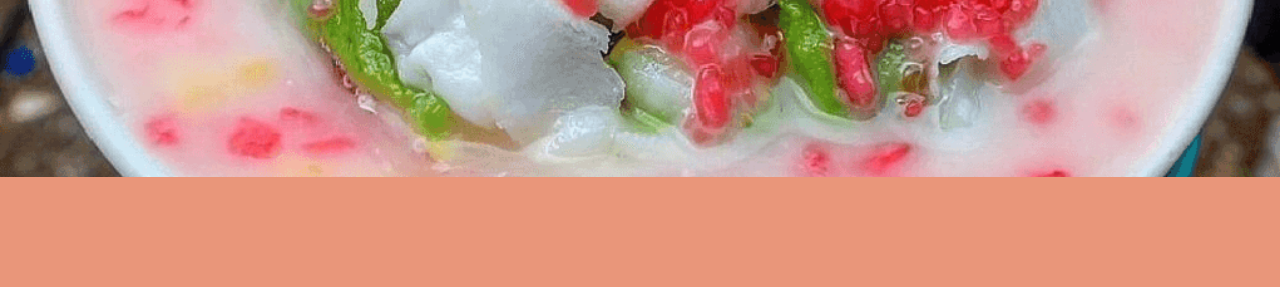
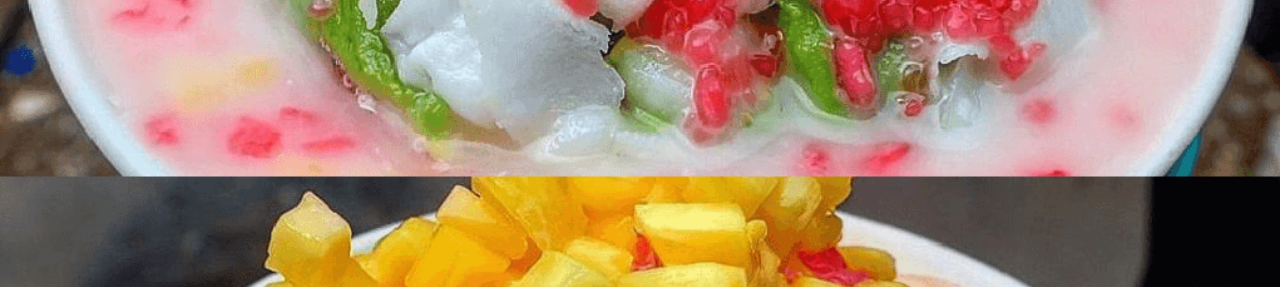
Before and after one commit to tubagusmakbark/Countdown, a plain HTML site: page index.html in a window 1280 px wide. Shown: the part 513-800 px from the top of the page. Drawn offline with Linux system fonts and the light colour scheme.

Commit message:
update 3 mei

```diff
--- a/cssnya.css
+++ b/cssnya.css
@@ -34,11 +34,10 @@ body {
     -webkit-box-align: center;
     -ms-flex-align: center;
     align-items: center;
-    background-image: url("es-campur.png");
     width: 100%;
-    height: auto;
-    background-size: 100%;
-    background-repeat: no-repeat;
+    height: 100%;
+    background-image: url('es-campur.png');
+    background-size: 100% auto;
     background-color: darksalmon;
     display: flex;
     font-family: -apple-system, BlinkMacSystemFont, "Segoe UI", Roboto, Oxygen-Sans, Ubuntu, Cantarell, "Helvetica Neue", sans-serif;
```
